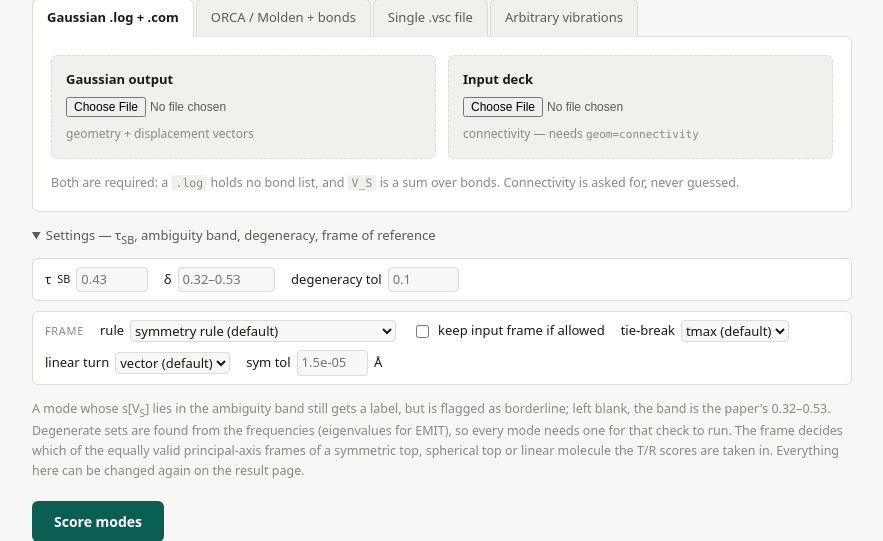
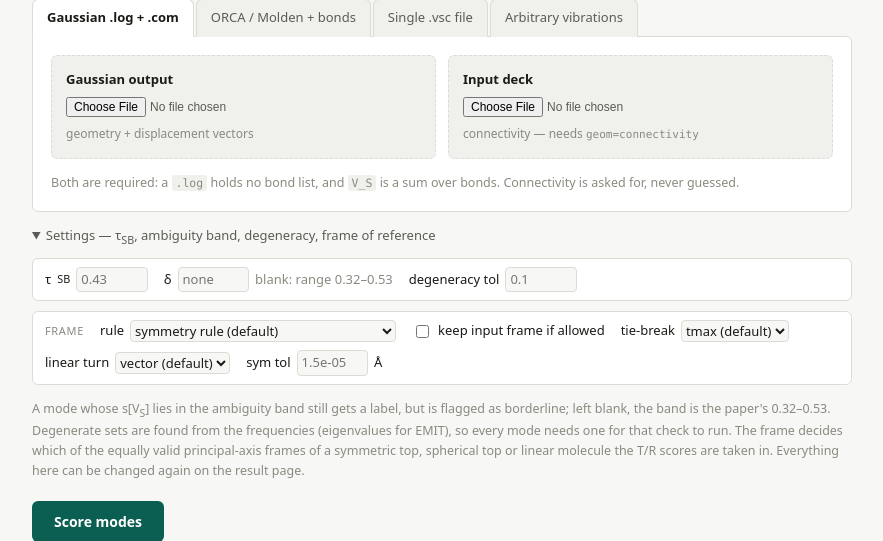
Before and after one commit to ThanchonBK/vscore-webapp, a FastAPI app: page / in a window 1280 px wide, after a click that opens the changed part. Shown: the part 200-741 px from the top of the page, without its empty margins (198-1081 px from the left). Run offline with FastAPI, Linux system fonts and the light colour scheme.

Commit message:
Show delta as a single number, with the paper's range as a hint
The delta box's placeholder was the paper's ambiguity range (0.32-0.53),
which made delta read as a range. It is a single tolerance: the box now
shows "none" when blank, with "blank: range 0.32-0.53" beside it.

Co-Authored-By: Claude Opus 5.5 <noreply@anthropic.com>

```diff
--- a/app/static/app.css
+++ b/app/static/app.css
@@ -544,7 +544,6 @@ td.hot {
   margin:10px 0; padding:8px 12px; background:var(--surface);
   border:1px solid var(--line); border-radius:6px; font-size:13px; }
 .settings label { display:inline-flex; align-items:center; gap:6px; white-space:nowrap; }
-.settings input[name=delta] { width:7.5em !important; }
 .settings input[type=number] { width:5.5em; font:inherit; padding:2px 4px;
   background:var(--bg); color:var(--ink); border:1px solid var(--line); border-radius:4px; }
 .settings .rej { color:var(--B); }
--- a/app/templates/index.html
+++ b/app/templates/index.html
@@ -156,7 +156,7 @@
             placeholder="{{ '%g'|format(defaults.tau_SB) }}"></label>
         <label title="Blank: modes with s[V_S] in the paper's ambiguity range ({{ '%.2f'|format(defaults.ambiguity_range[0]) }}–{{ '%.2f'|format(defaults.ambiguity_range[1]) }}) are flagged as borderline. A number: the band becomes τ_SB ± δ instead.">
           δ <input type="number" name="delta" min="0" max="1" step="0.01"
-            placeholder="{{ '%.2f'|format(defaults.ambiguity_range[0]) }}–{{ '%.2f'|format(defaults.ambiguity_range[1]) }}"></label>
+            placeholder="none"> <span class="muted">blank: range {{ '%.2f'|format(defaults.ambiguity_range[0]) }}–{{ '%.2f'|format(defaults.ambiguity_range[1]) }}</span></label>
         <label title="Modes whose frequencies (or EMIT eigenvalues) agree to within this form one degenerate set. Blank = default.">
           degeneracy tol <input type="number" name="deg_tol" min="0" step="any"
             placeholder="{{ '%g'|format(defaults.deg_tol) }}"></label>
--- a/app/templates/result.html
+++ b/app/templates/result.html
@@ -47,7 +47,7 @@
   <label title="Blank: the paper's ambiguity range {{ '%.2f'|format(defaults.ambiguity_range[0]) }}–{{ '%.2f'|format(defaults.ambiguity_range[1]) }}. A number: the band becomes τ_SB ± δ. Modes inside it are flagged as borderline.">
     δ <input type="number" name="delta" id="s-delta" min="0" max="1" step="0.01"
       {% if p.thresholds.delta is not none %}value="{{ '%g'|format(p.thresholds.delta) }}"{% endif %}
-      placeholder="{{ '%.2f'|format(defaults.ambiguity_range[0]) }}–{{ '%.2f'|format(defaults.ambiguity_range[1]) }}"></label>
+      placeholder="none"> <span class="muted">blank: range {{ '%.2f'|format(defaults.ambiguity_range[0]) }}–{{ '%.2f'|format(defaults.ambiguity_range[1]) }}</span></label>
   <label title="Modes whose {{ 'eigenvalues' if p.is_emit else 'frequencies' }} agree to within this are grouped as one degenerate set.">
     degeneracy tol <input type="number" name="deg_tol" id="s-tol" min="0" step="any"
       value="{{ '%g'|format(p.thresholds.deg_tol) }}">{% if not p.is_emit %} cm⁻¹{% endif %}</label>
```
